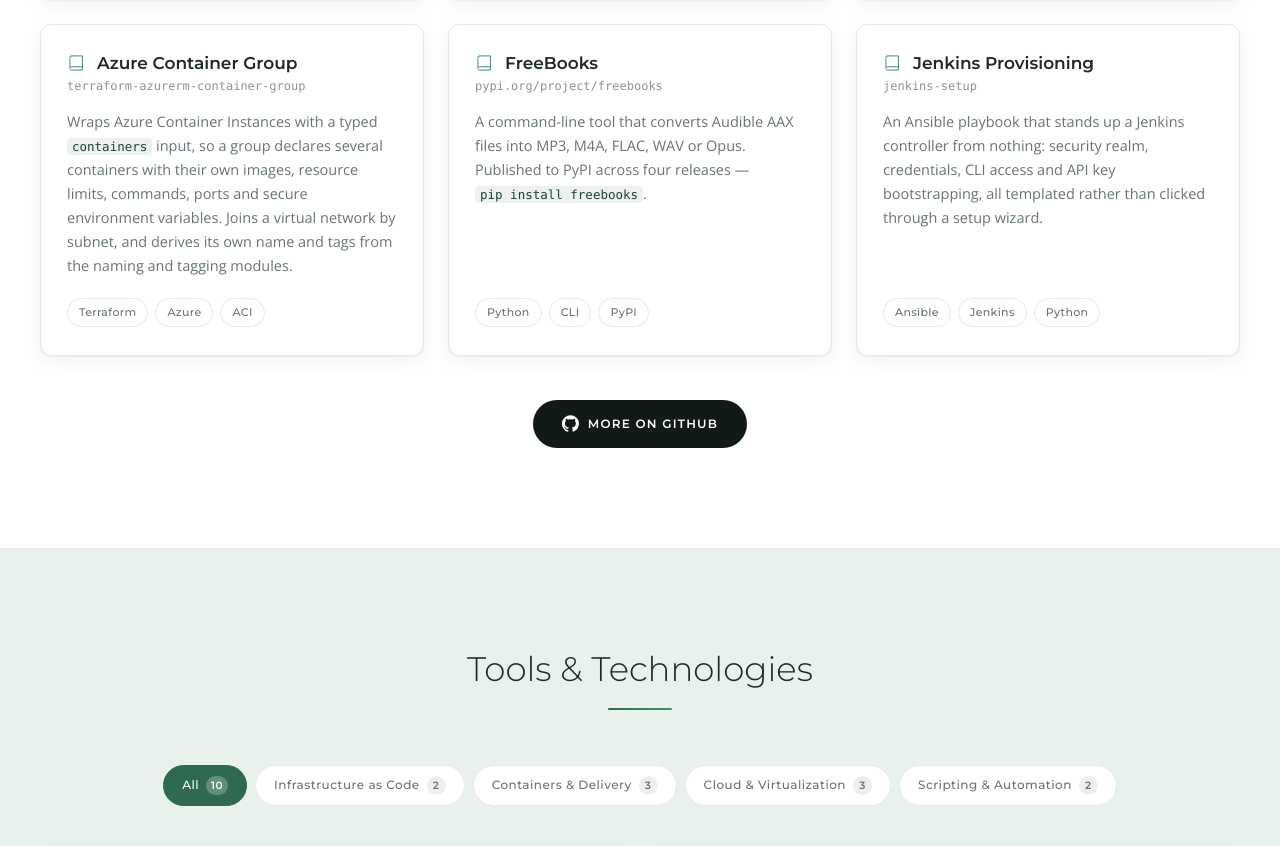
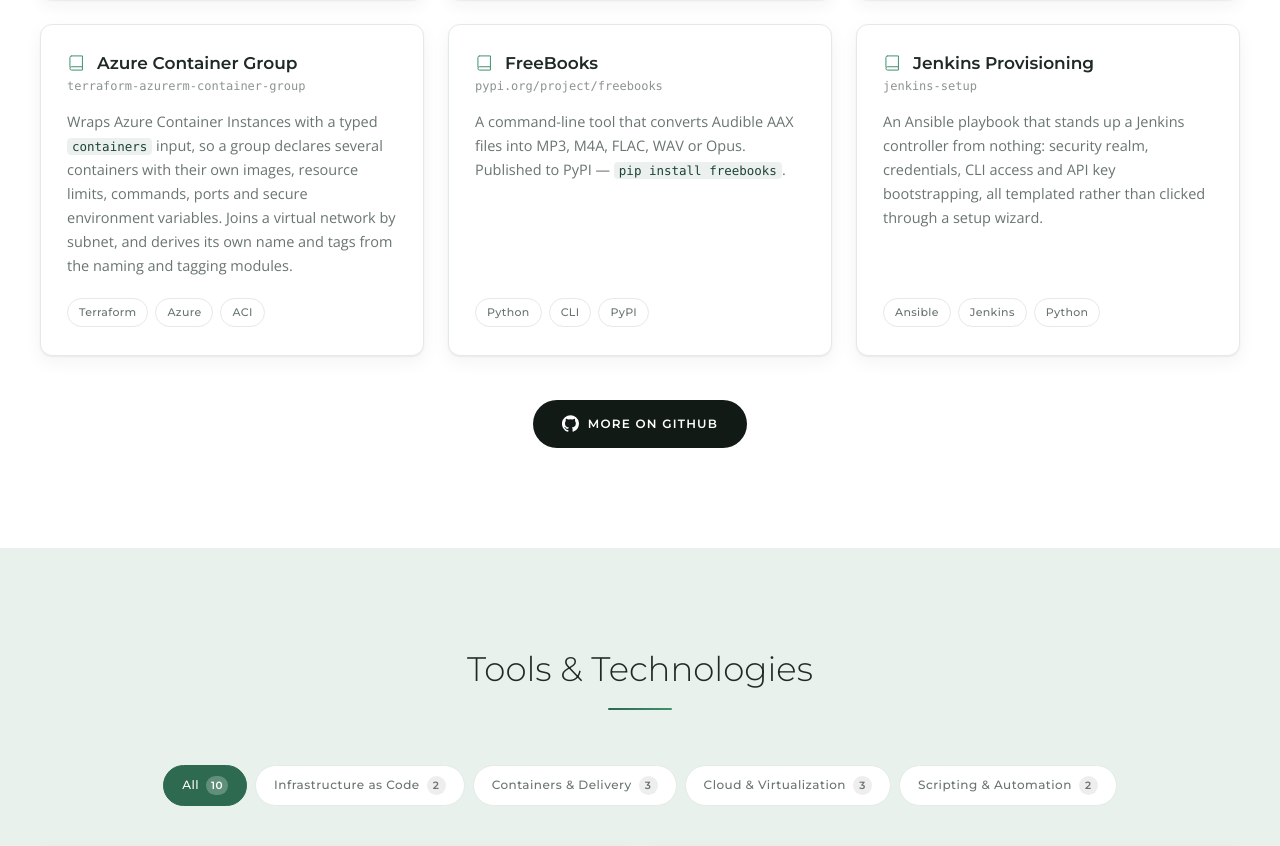
Before and after one commit to leshawn-rice/leshawn-rice.github.io, a React (Vite) app: page / in a window 1280 px wide. Shown: the part 2907-3753 px from the top of the page. Built offline with nearby package versions, Linux system fonts and the light colour scheme.

Commit message:
Drop the release count from the FreeBooks blurb
Four releases is a small number to draw attention to, and pointing at it
invites the reader to weigh it. "Published to PyPI" carries the fact
without asking for credit.

```diff
--- a/src/data/site.js
+++ b/src/data/site.js
@@ -129,7 +129,7 @@
     // published package: PyPI carries the releases and links back to source
     url: 'https://pypi.org/project/freebooks/',
     urlLabel: 'pypi.org/project/freebooks',
-    desc: 'A command-line tool that converts Audible AAX files into MP3, M4A, FLAC, WAV or Opus. Published to PyPI across four releases — `pip install freebooks`.',
+    desc: 'A command-line tool that converts Audible AAX files into MP3, M4A, FLAC, WAV or Opus. Published to PyPI — `pip install freebooks`.',
     tags: ['Python', 'CLI', 'PyPI'],
   },
   {
```
